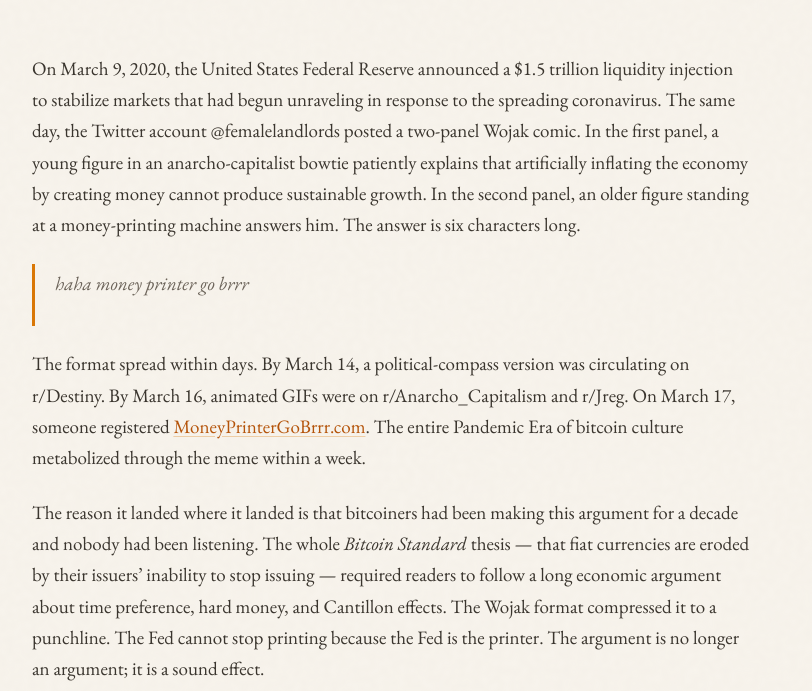
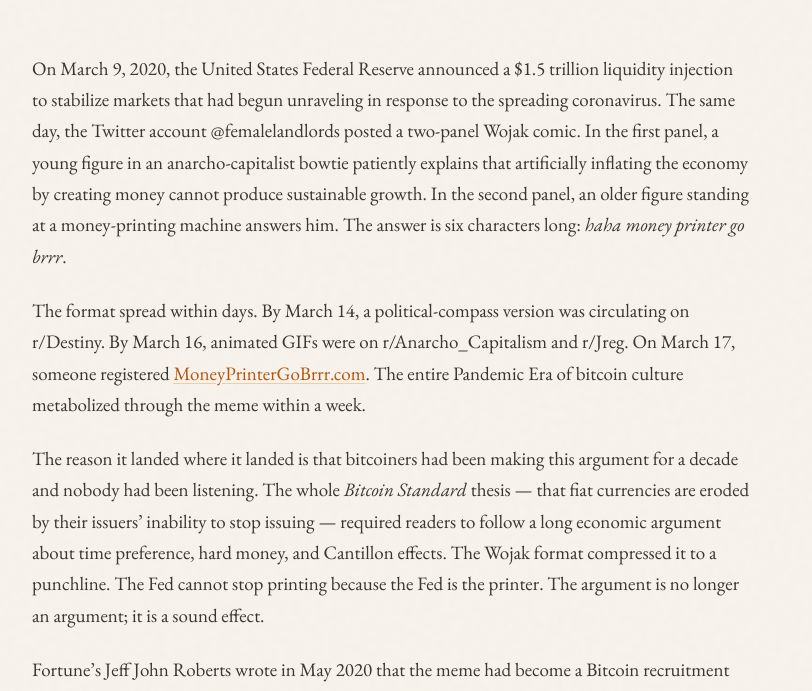
Before and after one commit to TGustafson7/bitcoinannotated, an Astro site: page /entries/money-printer-go-brrr in a window 1280 px wide. Shown: the part 1280-1971 px from the top of the page, without its empty margins (58-870 px from the left). Built offline with nearby package versions, Linux system fonts and the light colour scheme; Astro itself is replaced by a stand-in of ours.

Commit message:
money-printer-go-brrr: blockquote → inline italic for 'haha money printer go brrr' (removes the heavy orange blockquote bar; integrates the six-character quote into the setup sentence); dead Fortune URL replaced with migrated version (same Jeff John Roberts article, same date, slug changed from 'fed-go-brrr-meme-bitcoin-money-printer-federal-reserve' to 'the-fed-go-brr-bitcoin-meme-federal-reserve')

```diff
--- a/src/content/entries/money-printer-go-brrr.md
+++ b/src/content/entries/money-printer-go-brrr.md
@@ -12,7 +12,7 @@ sources:
   - url: "https://knowyourmeme.com/memes/money-printer-go-brrr"
     label: "Know Your Meme — origin, propagation, format genealogy"
     primary: true
-  - url: "https://fortune.com/2020/05/12/fed-go-brrr-meme-bitcoin-money-printer-federal-reserve/"
+  - url: "https://fortune.com/2020/05/12/the-fed-go-brr-bitcoin-meme-federal-reserve/"
     label: "Fortune on the meme striking a chord with Bitcoin believers"
   - url: "https://www.screenslate.com/articles/go-brrr"
     label: "Screen Slate's contemporary cultural read"
@@ -22,9 +22,7 @@ heroImageCredit: "Anonymous"
 related: []
 ---
 
-On March 9, 2020, the United States Federal Reserve announced a $1.5 trillion liquidity injection to stabilize markets that had begun unraveling in response to the spreading coronavirus. The same day, the Twitter account @femalelandlords posted a two-panel Wojak comic. In the first panel, a young figure in an anarcho-capitalist bowtie patiently explains that artificially inflating the economy by creating money cannot produce sustainable growth. In the second panel, an older figure standing at a money-printing machine answers him. The answer is six characters long.
-
-> haha money printer go brrr
+On March 9, 2020, the United States Federal Reserve announced a $1.5 trillion liquidity injection to stabilize markets that had begun unraveling in response to the spreading coronavirus. The same day, the Twitter account @femalelandlords posted a two-panel Wojak comic. In the first panel, a young figure in an anarcho-capitalist bowtie patiently explains that artificially inflating the economy by creating money cannot produce sustainable growth. In the second panel, an older figure standing at a money-printing machine answers him. The answer is six characters long: *haha money printer go brrr*.
 
 The format spread within days. By March 14, a political-compass version was circulating on r/Destiny. By March 16, animated GIFs were on r/Anarcho_Capitalism and r/Jreg. On March 17, someone registered MoneyPrinterGoBrrr.com. The entire Pandemic Era of bitcoin culture metabolized through the meme within a week.
 
```
